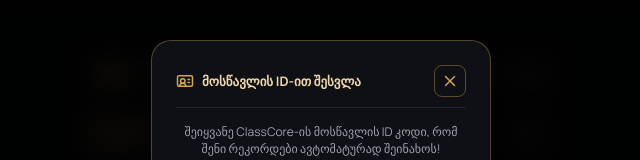
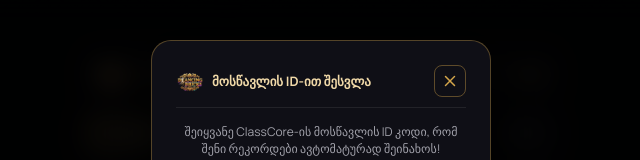
Before and after one commit to TSERJ13/stdancestudio, a React (Vite) app: page /game in a window 1280 px wide. Both pictures are taken after a click on the button "ID შესვლა". Shown: the top 160 px of the page, without its empty margins (319-959 px from the left). Built offline with nearby package versions, Linux system fonts and the light colour scheme; no server answers; the database is empty.

Commit message:
fix: update all logo references with cache busting ?v=5 and add logo to LoginModal header

```diff
--- a/src/components/game/GameBoard.jsx
+++ b/src/components/game/GameBoard.jsx
@@ -874,7 +874,7 @@ export default function GameBoard({ tGame, lang = 'ka', availableLives, onSpendL
           <div className="overlay-screen glass">
             <div className="game-logo" style={{ display: 'flex', flexDirection: 'column', alignItems: 'center', margin: '0 auto', transform: 'translateY(-24px)' }}>
               <img
-                src="/images/dancing_bricks_logo.png"
+                src="/images/dancing_bricks_logo.png?v=5"
                 alt="Dancing Bricks"
                 style={{
                   width: '145px',
--- a/src/components/game/LoginModal.jsx
+++ b/src/components/game/LoginModal.jsx
@@ -393,7 +393,7 @@ export default function LoginModal({ isOpen, onClose, currentUser, onLogin, lang
         {/* Clean Header Bar */}
         <div style={{ display: 'flex', justifyContent: 'space-between', alignItems: 'center', marginBottom: '16px', borderBottom: '1px solid rgba(255,255,255,0.08)', paddingBottom: '10px' }}>
           <div style={{ display: 'flex', alignItems: 'center', gap: '8px' }}>
-            <IdCard size={18} color="#d4a64a" />
+            <img src="/images/dancing_bricks_logo.png?v=5" alt="Dancing Bricks" style={{ height: '28px', width: 'auto', objectFit: 'contain' }} />
             <span style={{ fontSize: '13px', fontWeight: '900', color: '#F0D9A8' }}>
               {currentUser?.isLoggedIn ? t.modalTitle : t.inputTitle}
             </span>
--- a/src/pages/Game.jsx
+++ b/src/pages/Game.jsx
@@ -437,7 +437,7 @@ export default function Game() {
               {/* Left: Logo + Login button */}
               <div className="compact-header-left">
                 <img
-                  src="/images/dancing_bricks_logo.png"
+                  src="/images/dancing_bricks_logo.png?v=5"
                   alt="Dancing Bricks"
                   style={{
                     height: '40px',
```
